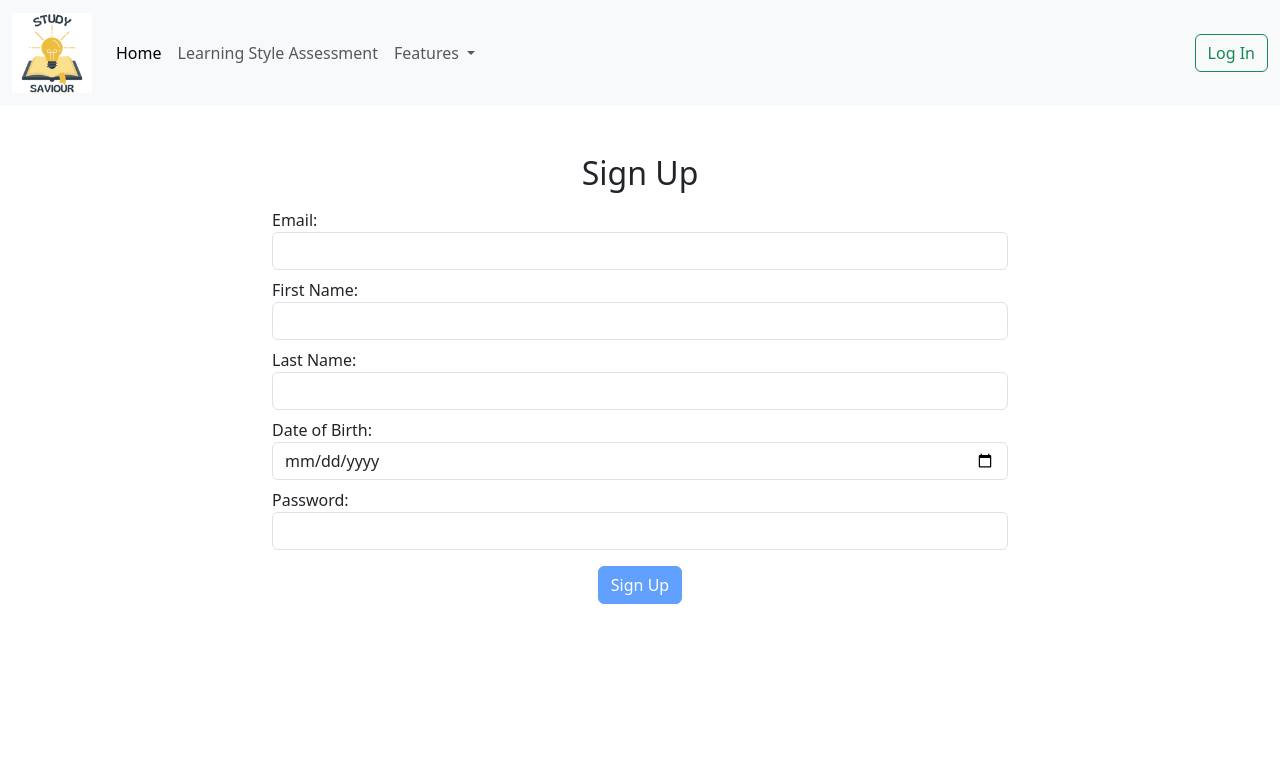
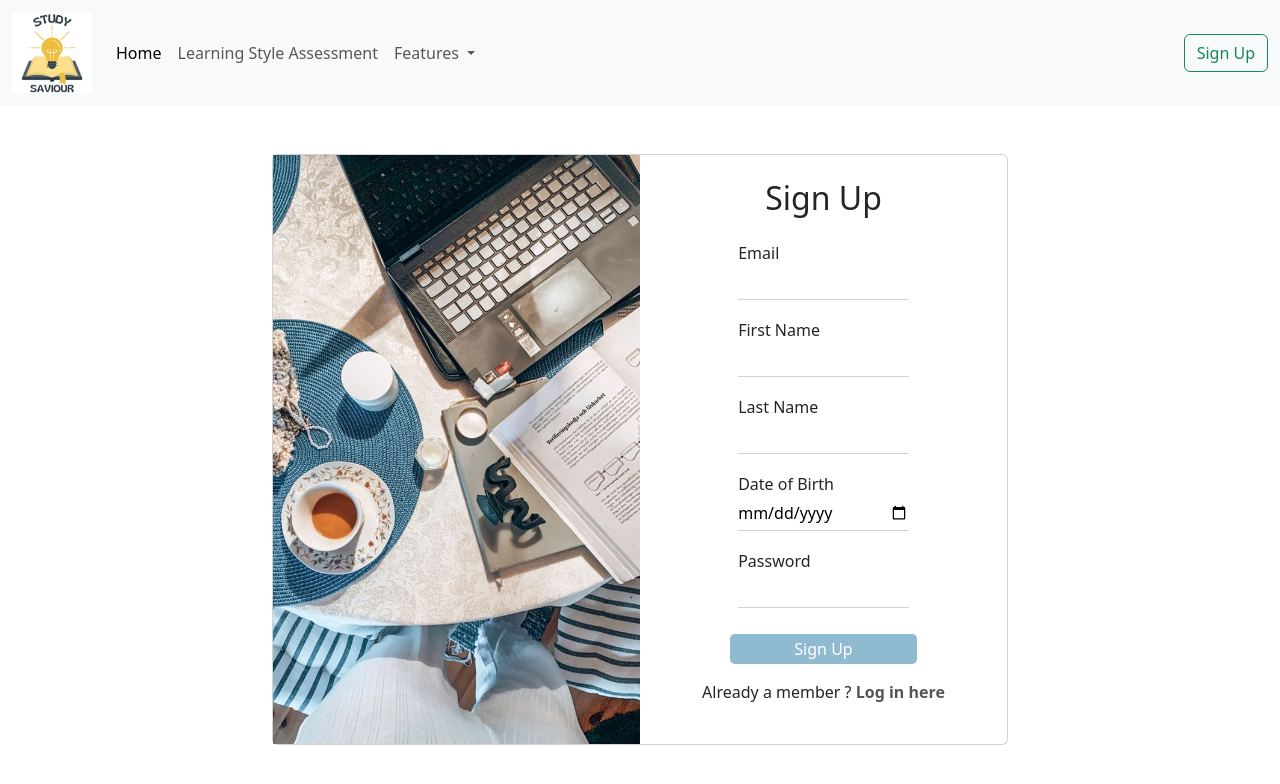
Before and after one commit to SeawTeng/RTS, an Angular app in the folder FE/: page /signup in a window 1280 px wide. Shown: the top 784 px of the page. Built offline with nearby package versions, Linux system fonts and the light colour scheme.

Commit message:
completed design for log in/sign up page

```diff
--- a/FE/src/app/app.component.html
+++ b/FE/src/app/app.component.html
@@ -28,7 +28,7 @@
         </li>
       </ul>
       <form class="form-inline my-2 my-lg-0">
-        <button class="btn btn-outline-success my-2 my-sm-0" type="button" routerLink="/login">Log In</button>
+        <button class="btn btn-outline-success my-2 my-sm-0" type="button" routerLink="/signup">Sign Up</button>
       </form>
     </div>
   </div>
--- a/FE/src/app/login/login.component.html
+++ b/FE/src/app/login/login.component.html
@@ -1,24 +1,90 @@
+<style>
+
+.custom-input {
+    border: none;
+    border-bottom: 1px solid #ced4da;
+    border-radius: 0;
+    padding: 5px 0;
+    margin-bottom: 10px;
+    width: 100%;
+    outline: none;
+    transition: border-color 0.3s;
+}
+
+
+.custom-input:hover,
+.custom-input:focus {
+    border-bottom: 2px solid #00000092;
+}
+
+.card-body {
+    display: flex;
+    flex-direction: column;
+    justify-content: center;
+    align-items: center;
+    height: 100%;
+}
+
+
+.form-container {
+    width: 80%;
+}
+
+
+.img-fluid {
+    height: 100%;
+    object-fit: cover;
+}
+
+.submit-btn {
+    background-color: #90bad0;
+    color: #fff;
+    min-height: 30px;
+    min-width: 100%;
+    border: none;
+    border-radius: 5px;
+  }
+
+  .submit-btn:not([disabled]):hover,
+  .submit-btn:not([disabled]):active {
+    background-color: #3f647d;
+  }
+
+
+</style>
 <div class="container mt-5">
     <div class="row justify-content-center">
-        <div class="col-md-12 col-sm-12 text-center">
+        <div class="col-md-8">
+            <div class="card mb-3" style="height: 100%;">
+                <div class="row g-0 h-100">
+                    <div class="col-md-6">
+                        <img
+                            src="assets/studyday.jpeg"
+                            alt="Login Image"
+                            class="img-fluid"
+                            style="height: 100%; object-fit: cover;"
+                        />
+                    </div>
+                    <div class="col-md-6 d-flex align-items-center">
+                        <div class="card-body w-100">
+                            <div class="form-container">
+                                <div class="text-center mb-3">
                                     <h2>Login</h2>
                                 </div>
-
-        <div class="col-md-12 col-sm-12">
                                 <form [formGroup]="loginForm" (ngSubmit)="onSubmit()">
                                     <div class="row justify-content-center">
-                    <div class="col-md-8 col-sm-12 mt-2">
-                        <label for="email">Email:</label>
-                        <input id="email" type="email" formControlName="email" class="form-control" required>
+                                        <div class="col-md-12 col-sm-12 mt-2">
+                                            <label for="email">Email</label>
+                                            <input id="email" type="email" formControlName="email" class="custom-input" required>
                                             <div *ngIf="email?.invalid && (email?.dirty || email?.touched)" class="text-danger">
                                                 <div *ngIf="email?.hasError('required')">Email is required.</div>
                                                 <div *ngIf="email?.hasError('email')">Invalid email format.</div>
                                             </div>
                                         </div>
 
-                    <div class="col-md-8 col-sm-12 mt-2">
-                        <label for="password">Password:</label>
-                        <input id="password" type="password" formControlName="password" class="form-control" required>
+                                        <div class="col-md-12 col-sm-12 mt-2">
+                                            <label for="password">Password</label>
+                                            <input id="password" type="password" formControlName="password" class="custom-input" required>
                                             <div *ngIf="password?.invalid && (password?.dirty || password?.touched)" class="text-danger">
                                                 <div *ngIf="password?.hasError('required')">Password is required.</div>
                                                 <div *ngIf="password?.hasError('minlength')">Password must be at least 6 characters long.</div>
@@ -26,14 +92,15 @@
                                         </div>
 
                                         <div class="col-md-12 col-sm-12 mt-3 text-center">
-                        <button type="submit" class="btn btn-primary" [disabled]="loginForm.invalid">Submit</button>
+                                            <button type="submit" class="submit-btn" [disabled]="loginForm.invalid">Login</button>
                                         </div>
                                     </div>
                                 </form>
                             </div>
-
-        <div class="col-md-12 col-sm-12">
-            <p class="text-center">Not a member? Click here to <a routerLink="/signup">sign up</a></p>
                         </div>
                     </div>
                 </div>
+            </div>
+        </div>
+    </div>
+</div>
--- a/FE/src/app/signup/signup.component.html
+++ b/FE/src/app/signup/signup.component.html
@@ -1,67 +1,147 @@
+<style>
+  .custom-input {
+    border: none;
+    border-bottom: 1px solid #ced4da;
+    border-radius: 0;
+    padding: 5px 0;
+    margin-bottom: 10px;
+    width: 100%;
+    outline: none;
+    transition: border-color 0.3s;
+  }
+
+  .custom-input:hover,
+  .custom-input:focus {
+    border-bottom: 2px solid #00000092;
+  }
+
+
+
+  .card-body {
+    display: flex;
+    flex-direction: column;
+    justify-content: center;
+    align-items: center;
+    height: 100%;
+  }
+
+
+  .form-container {
+    width: 80%;
+  }
+
+
+  .img-fluid {
+    height: 100%;
+    object-fit: cover;
+  }
+
+  .submit-btn {
+    background-color: #90bad0;
+    color: #fff;
+    min-height: 30px;
+    min-width: 70%;
+    border: none;
+    border-radius: 5px;
+  }
+
+  .submit-btn:not([disabled]):hover,
+  .submit-btn:not([disabled]):active {
+    background-color: #3f647d;
+  }
+
+  .login-link {
+    color: rgba(0, 0, 0, 0.666);
+    text-decoration: none;
+    font-weight: bold;
+  }
+</style>
+
 <div class="container mt-5">
   <div class="row justify-content-center">
-    <div class="col-md-12 col-sm-12 text-center">
+    <div class="col-md-8">
+      <div class="card mb-3" style="height: 100%;">
+        <div class="row g-0 h-100">
+          <div class="col-md-6">
+            <img src="assets/studyday.jpeg" alt="Login Image" class="img-fluid"
+              style="height: 100%; object-fit: cover;" />
+          </div>
+          <div class="col-md-6 d-flex align-items-center">
+            <div class="card-body w-100">
+              <div class="form-container">
+                <div class="text-center mb-3">
                   <h2>Sign Up</h2>
                 </div>
-
-    <div class="col-md-12 col-sm-12">
                 <form [formGroup]="signupForm" (ngSubmit)="onSubmit()">
                   <div class="row justify-content-center">
                     <div class="col-md-8 col-sm-12 mt-2">
-            <label for="email">Email:</label>
-            <input id="email" type="email" formControlName="email" class="form-control" required>
-            <div *ngIf="signupForm.get('email')?.invalid && (signupForm.get('email')?.dirty || signupForm.get('email')?.touched)" class="text-danger">
+                      <label for="email">Email</label>
+                      <input id="email" type="email" formControlName="email" class="custom-input" required>
+                      <div
+                        *ngIf="signupForm.get('email')?.invalid && (signupForm.get('email')?.dirty || signupForm.get('email')?.touched)"
+                        class="text-danger">
                         <div *ngIf="signupForm.get('email')?.hasError('required')">Email is required.</div>
                         <div *ngIf="signupForm.get('email')?.hasError('email')">Invalid email format.</div>
                       </div>
                     </div>
 
                     <div class="col-md-8 col-sm-12 mt-2">
-            <label for="firstName">First Name:</label>
-            <input id="firstName" formControlName="firstName" class="form-control" required>
-            <div *ngIf="signupForm.get('firstName')?.invalid && (signupForm.get('firstName')?.dirty || signupForm.get('firstName')?.touched)" class="text-danger">
+                      <label for="firstName">First Name</label>
+                      <input id="firstName" formControlName="firstName" class="custom-input" required>
+                      <div
+                        *ngIf="signupForm.get('firstName')?.invalid && (signupForm.get('firstName')?.dirty || signupForm.get('firstName')?.touched)"
+                        class="text-danger">
                         <div *ngIf="signupForm.get('firstName')?.hasError('required')">First Name is required.</div>
                       </div>
                     </div>
 
                     <div class="col-md-8 col-sm-12 mt-2">
-            <label for="lastName">Last Name:</label>
-            <input id="lastName" formControlName="lastName" class="form-control" required>
-            <div *ngIf="signupForm.get('lastName')?.invalid && (signupForm.get('lastName')?.dirty || signupForm.get('lastName')?.touched)" class="text-danger">
+                      <label for="lastName">Last Name</label>
+                      <input id="lastName" formControlName="lastName" class="custom-input" required>
+                      <div
+                        *ngIf="signupForm.get('lastName')?.invalid && (signupForm.get('lastName')?.dirty || signupForm.get('lastName')?.touched)"
+                        class="text-danger">
                         <div *ngIf="signupForm.get('lastName')?.hasError('required')">Last Name is required.</div>
                       </div>
                     </div>
 
                     <div class="col-md-8 col-sm-12 mt-2">
-            <label for="dob">Date of Birth:</label>
-            <input id="dob" type="date" formControlName="dob" class="form-control" required>
-            <div *ngIf="signupForm.get('dob')?.invalid && (signupForm.get('dob')?.dirty || signupForm.get('dob')?.touched)" class="text-danger">
+                      <label for="dob">Date of Birth</label>
+                      <input id="dob" type="date" formControlName="dob" class="custom-input" required>
+                      <div
+                        *ngIf="signupForm.get('dob')?.invalid && (signupForm.get('dob')?.dirty || signupForm.get('dob')?.touched)"
+                        class="text-danger">
                         <div *ngIf="signupForm.get('dob')?.hasError('required')">Date of Birth is required.</div>
                       </div>
                     </div>
 
-          <!-- <div class="col-md-8 col-sm-12 mt-2">
-            <label for="id">ID:</label>
-            <input id="id" formControlName="id" class="form-control" required>
-            <div *ngIf="signupForm.get('id')?.invalid && (signupForm.get('id')?.dirty || signupForm.get('id')?.touched)" class="text-danger">
-              <div *ngIf="signupForm.get('id')?.hasError('required')">ID is required.</div>
-            </div>
-          </div> -->
-
                     <div class="col-md-8 col-sm-12 mt-2">
-            <label for="password">Password:</label>
-            <input id="password" type="password" formControlName="password" class="form-control" required>
-            <div *ngIf="signupForm.get('password')?.invalid && (signupForm.get('password')?.dirty || signupForm.get('password')?.touched)" class="text-danger">
+                      <label for="password">Password</label>
+                      <input id="password" type="password" formControlName="password" class="custom-input" required>
+                      <div
+                        *ngIf="signupForm.get('password')?.invalid && (signupForm.get('password')?.dirty || signupForm.get('password')?.touched)"
+                        class="text-danger">
                         <div *ngIf="signupForm.get('password')?.hasError('required')">Password is required.</div>
-              <div *ngIf="signupForm.get('password')?.hasError('minlength')">Password must be at least 6 characters long.</div>
+                        <div *ngIf="signupForm.get('password')?.hasError('minlength')">Password must be at least 6
+                          characters
+                          long.</div>
                       </div>
                     </div>
 
                     <div class="col-md-12 col-sm-12 mt-3 text-center">
-            <button type="submit" class="btn btn-primary" [disabled]="signupForm.invalid">Sign Up</button>
+                      <button type="submit" class="submit-btn" [disabled]="signupForm.invalid" width="100%;">Sign
+                        Up</button>
                     </div>
                   </div>
                 </form>
+                <div class="text-center mt-3">
+                  <p>Already a member ? <a routerLink="/login" class="login-link">Log in here</a></p>
                 </div>
               </div>
             </div>
+          </div>
+        </div>
+      </div>
+    </div>
+  </div>
+</div>
--- a/FE/src/app/signup/signup.component.ts
+++ b/FE/src/app/signup/signup.component.ts
@@ -3,13 +3,14 @@ import { FormBuilder, FormGroup, FormControl, Validators } from '@angular/forms'
 import { ReactiveFormsModule } from '@angular/forms';
 import { CommonModule } from '@angular/common';
 import { BrowserModule } from '@angular/platform-browser';
+import { RouterModule } from '@angular/router';
 
 import * as CryptoJS from 'crypto-js';
 
 @Component({
   selector: 'app-signup',
   standalone: true,
-  imports: [ReactiveFormsModule,CommonModule],
+  imports: [ReactiveFormsModule,CommonModule,RouterModule],
   templateUrl: './signup.component.html',
   styleUrl: './signup.component.scss'
 })
@@ -23,7 +24,7 @@ export class SignupComponent {
       firstName: new FormControl('', Validators.required),
       lastName: new FormControl('', Validators.required),
       dob: new FormControl('', Validators.required),
-      id: new FormControl('', Validators.required),
+      id: new FormControl(''),
       email: new FormControl('', [Validators.required, Validators.email]),
       password: new FormControl('', [Validators.required, Validators.minLength(6)]),
       type: new FormControl(''),// Backend managed field
@@ -57,6 +58,7 @@ export class SignupComponent {
     // Set backend managed fields before sending to backend
     this.signupForm.patchValue({
       // side not that all fields need to be strings in order to encrypt
+      id: '',
       type: 'user',
       planType: 'free',
       planid: "1",
```
Also changed, not shown: FE/src/assets/studyday.jpeg (added). Lines whose indentation alone changed are shown as unchanged.
